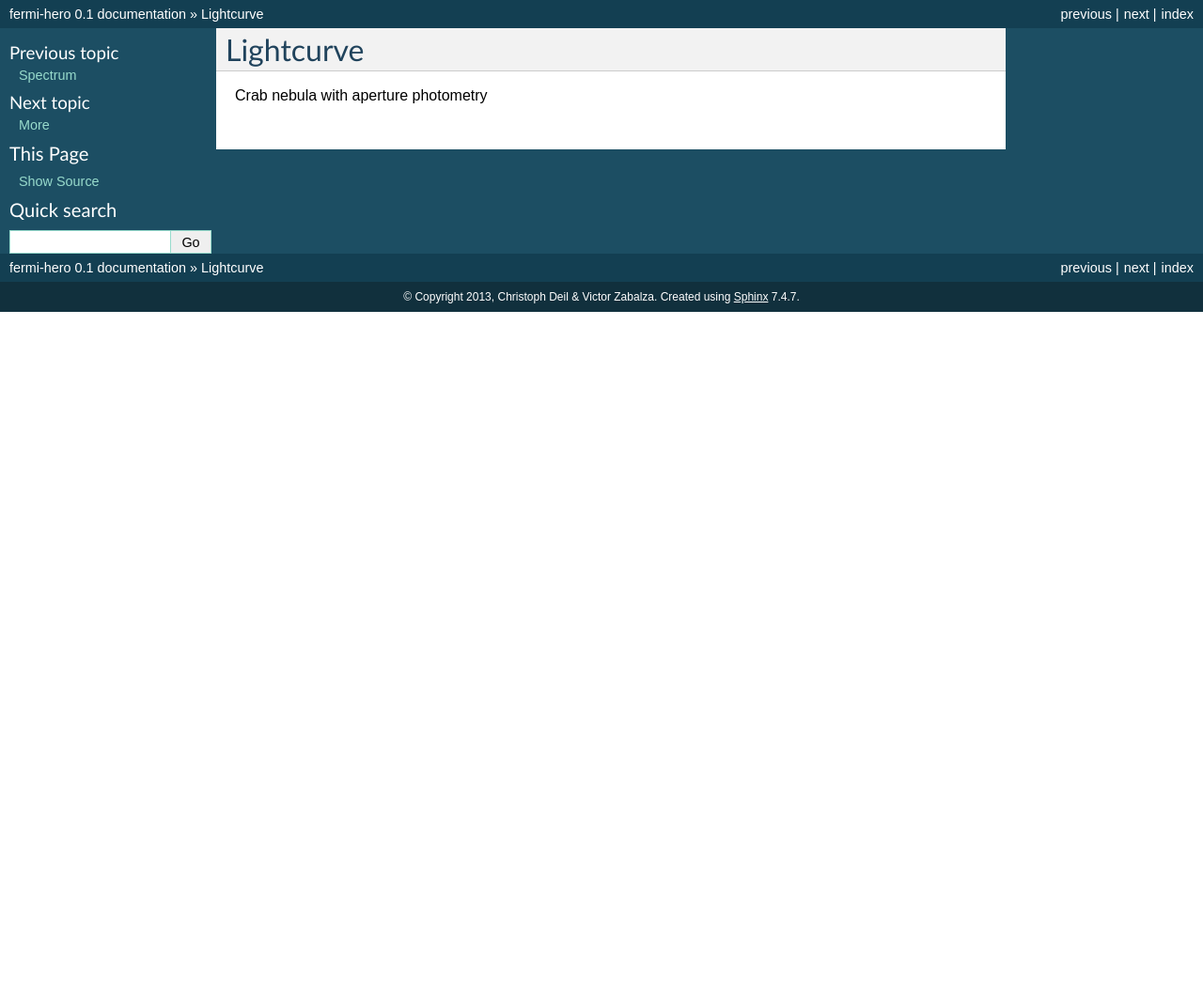
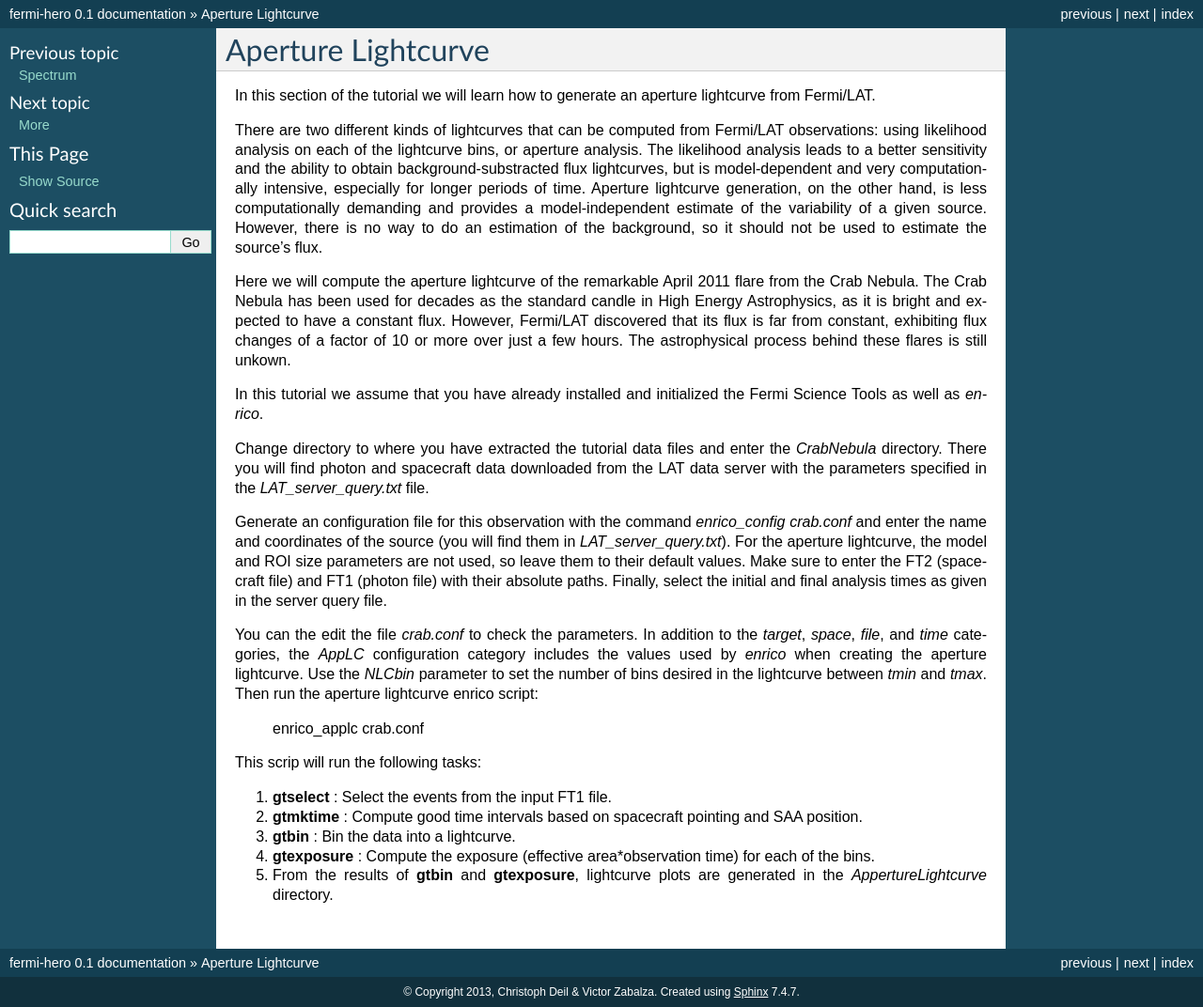
Before and after one commit to gammapy/fermi-hero, a Sphinx documentation site: the page built from docs/lightcurve/index.rst, in a window 1280 px wide. Shown: the whole page at 94% size. Built offline with Sphinx 7.4.7, drawn with Linux system fonts in a browser that asks for light colours; before the commit the page ends 900 px from its top, so only the background shows below that.

Commit message:
initial applc

```diff
--- a/docs/lightcurve/index.rst
+++ b/docs/lightcurve/index.rst
@@ -1,6 +1,59 @@
 .. _lightcurve:
 
-Lightcurve
-==========
+Aperture Lightcurve
+===================
 
-Crab nebula with aperture photometry
+In this section of the tutorial we will learn how to generate an aperture
+lightcurve from Fermi/LAT.
+
+There are two different kinds of lightcurves that can be computed from Fermi/LAT
+observations: using likelihood analysis on each of the lightcurve bins, or
+aperture analysis. The likelihood analysis leads to a better sensitivity and the
+ability to obtain background-substracted flux lightcurves, but is
+model-dependent and very computationally intensive, especially for longer
+periods of time. Aperture lightcurve generation, on the other hand, is less
+computationally demanding and provides a model-independent estimate of the
+variability of a given source. However, there is no way to do an estimation of
+the background, so it should not be used to estimate the source's flux.
+
+Here we will compute the aperture lightcurve of the remarkable April 2011 flare
+from the Crab Nebula. The Crab Nebula has been used for decades as the standard
+candle in High Energy Astrophysics, as it is bright and expected to have a
+constant flux. However, Fermi/LAT discovered that its flux is far from constant,
+exhibiting flux changes of a factor of 10 or more over just a few hours. The
+astrophysical process behind these flares is still unkown.
+
+In this tutorial we assume that you have already installed and initialized the Fermi Science
+Tools as well as `enrico`.
+
+Change directory to where you have extracted the tutorial data files and enter
+the `CrabNebula` directory. There you will find photon and spacecraft data
+downloaded from the LAT data server with the parameters specified in the
+`LAT_server_query.txt` file.
+
+Generate an configuration file for this observation with the command
+`enrico_config crab.conf` and enter the name and coordinates of the source (you
+will find them in `LAT_server_query.txt`). For the aperture lightcurve, the
+model and ROI size parameters are not used, so leave them to their default
+values. Make sure to enter the FT2 (spacecraft file) and FT1 (photon file) with their
+absolute paths. Finally, select the initial and final analysis times as given in
+the server query file.
+
+You can the edit the file `crab.conf` to check the parameters. In addition to
+the `target`, `space`, `file`, and `time` categories, the `AppLC` configuration
+category includes the values used by `enrico` when creating the aperture
+lightcurve. Use the `NLCbin` parameter to set the number of bins desired in the
+lightcurve between `tmin` and `tmax`. Then run the aperture lightcurve enrico
+script:
+
+    enrico_applc crab.conf
+
+This scrip will run the following tasks:
+
+1. **gtselect** : Select the events from the input FT1 file.
+2. **gtmktime** : Compute good time intervals based on spacecraft pointing and
+   SAA position.
+3. **gtbin** : Bin the data into a lightcurve.
+4. **gtexposure** : Compute the exposure (effective area*observation time) for
+   each of the bins.
+5. From the results of **gtbin** and **gtexposure**, lightcurve plots are generated in the `AppertureLightcurve` directory.
```
